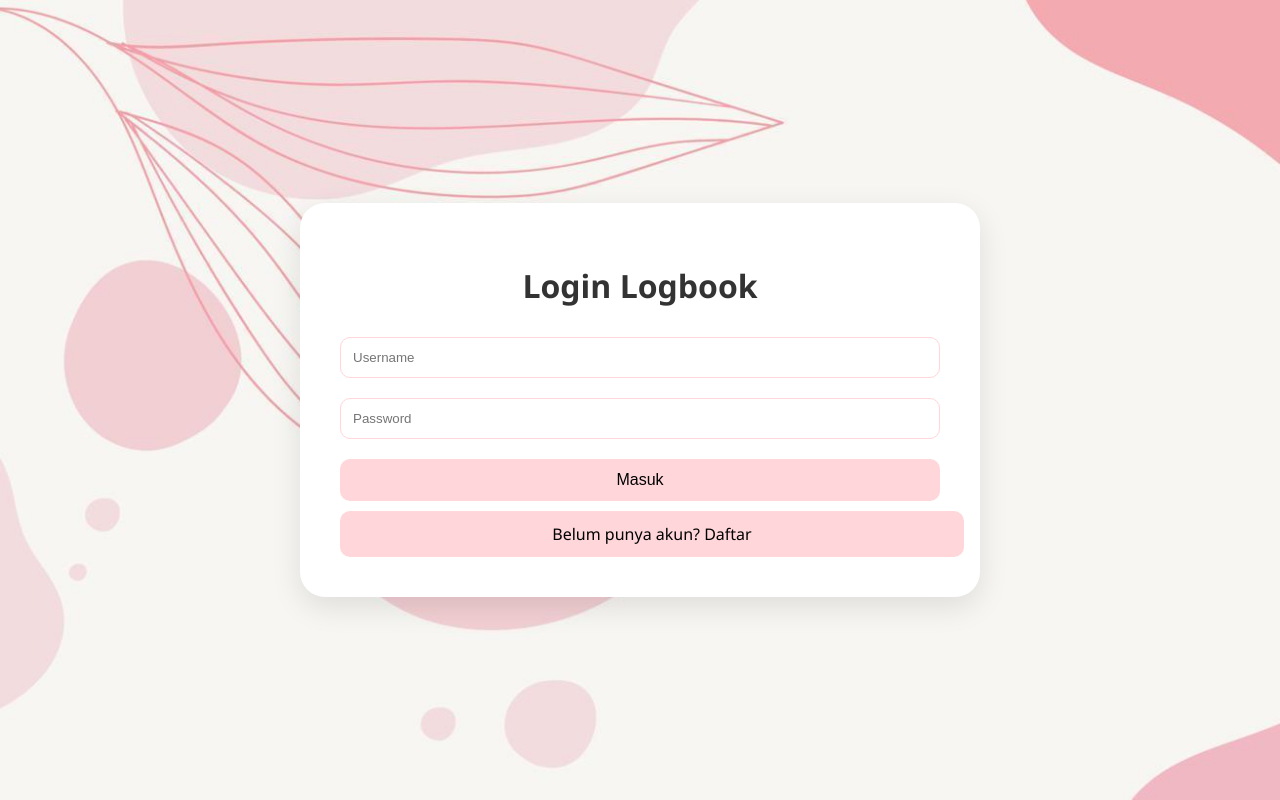
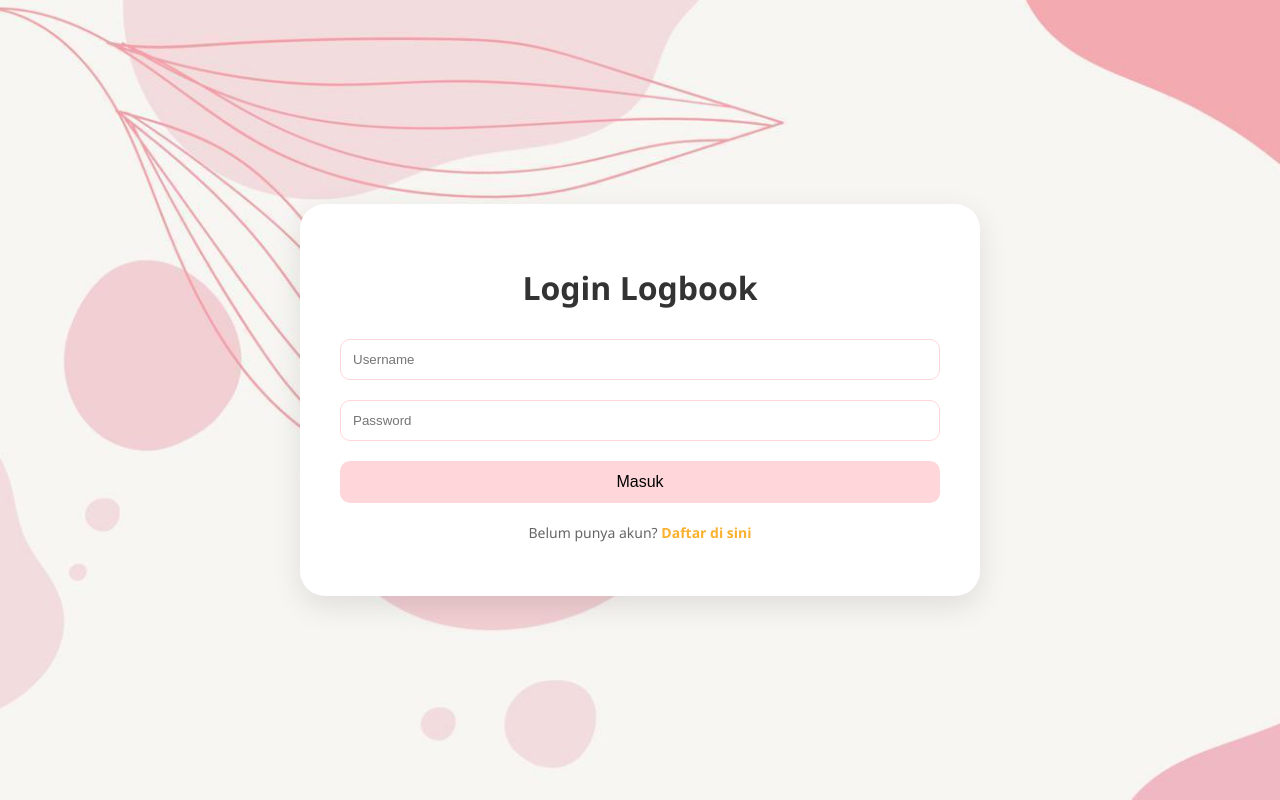
Before and after one commit to keirella/Projek-Logbook-Online, a PHP site: page /login.php in a window 1280 px wide. Run offline with PHP 8.4, Linux system fonts and the light colour scheme.

Commit message:
Refactor login.php for improved layout and UX
Updated the login page layout and added a registration link.

```diff
--- a/coba/login.php
+++ b/coba/login.php
@@ -9,7 +9,7 @@
     <title>Login</title>
     <link rel="stylesheet" href="style.css">
 </head>
-<body>
+<body class="centered-page">
     <div class="card-flag">
         <h1>Login Logbook</h1>
         <form method="POST">
@@ -17,7 +17,11 @@
             <input type="password" name="password" placeholder="Password" required>
             <button type="submit" name="login">Masuk</button>
         </form>
-        <a href="register.php" class="btn">Belum punya akun? Daftar</a>
+
+        <p style="margin-top: 20px; font-size: 14px; color: #666;">
+            Belum punya akun?
+            <a href="register.php" style="color: #FAB12F; text-decoration: none; font-weight: bold;">Daftar di sini</a>
+        </p>
     </div>
 
     <?php
```
